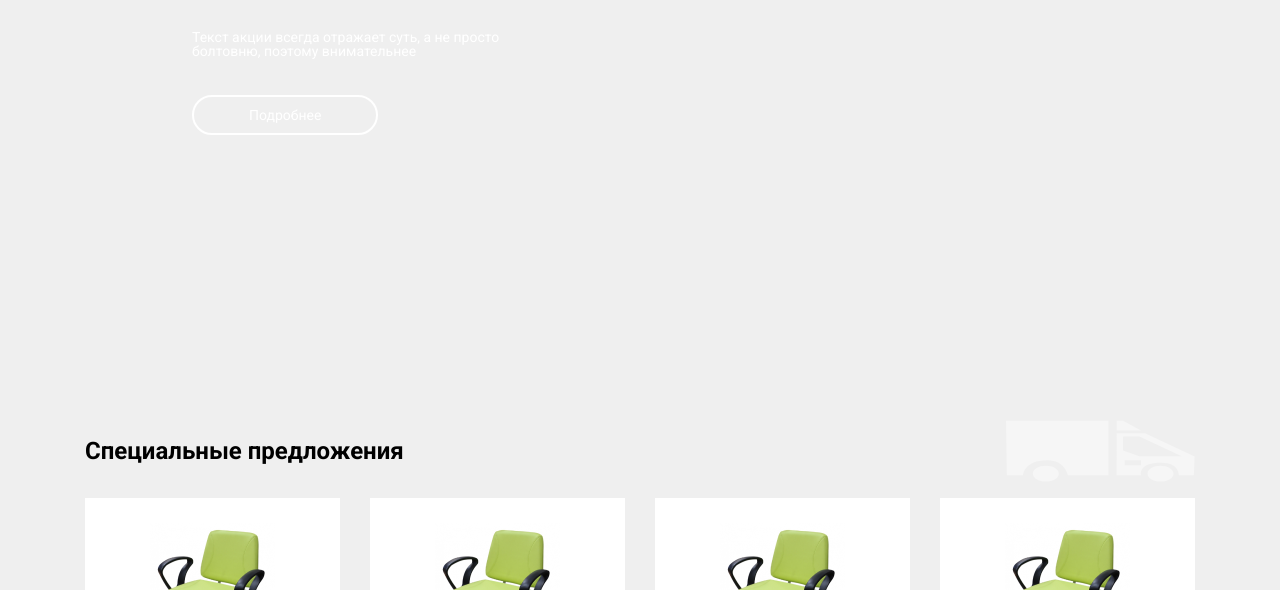
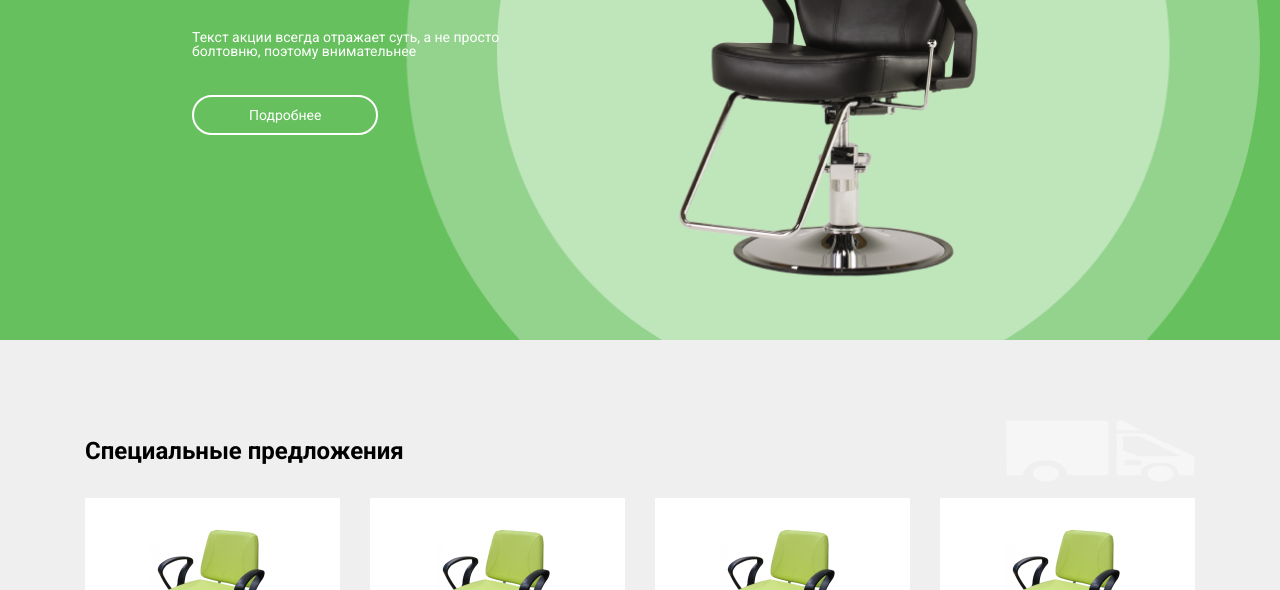
Before and after one commit to maksdsl2/demonstration, a plain HTML site: page testsass/index.html in a window 1280 px wide. Shown: the part 510-1100 px from the top of the page. Drawn offline with Linux system fonts and the light colour scheme; the site is published under a folder, as on GitHub Pages, so addresses that start at the root find nothing.

Commit message:
Update style.css

```diff
--- a/testsass/css/style.css
+++ b/testsass/css/style.css
@@ -171,7 +171,7 @@ body {
 }
 
 .banner {
-  background-image: url(/img/Rectangle2.png);
+  background-image: url(../img/Rectangle2.png);
   height: 600px;
   background-repeat: no-repeat;
   background-size: cover;
```
